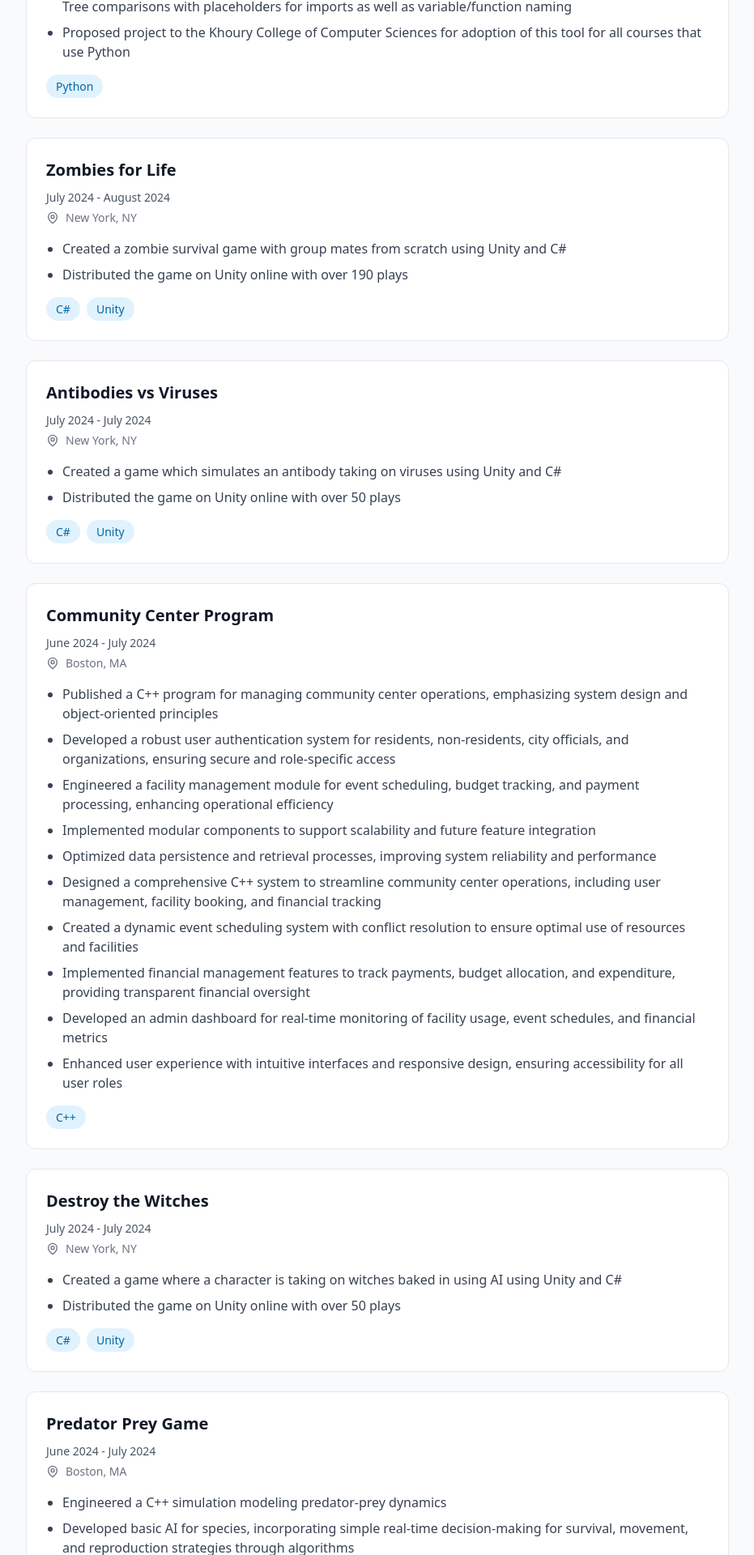
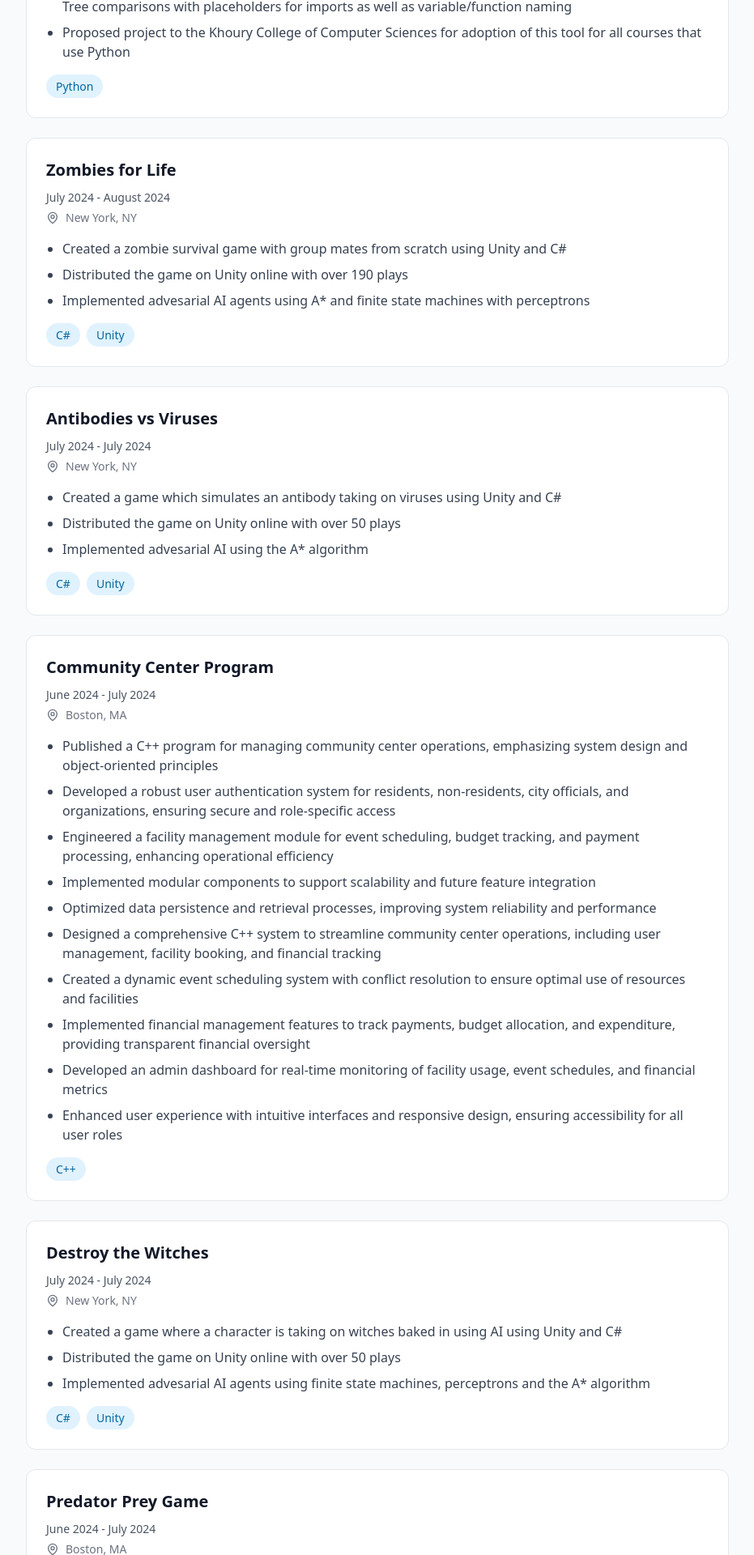
Before and after one commit to Tarif-Khan/tarif-khan.github.io, a React (Vite) app: page /projects in a window 1280 px wide. Shown: the part 445-2365 px from the top of the page at 81% size, without its empty margins (174-1105 px from the left). Built offline with nearby package versions, Linux system fonts and the light colour scheme.

Commit message:
Changes to descriptions

```diff
--- a/src/pages/Projects.tsx
+++ b/src/pages/Projects.tsx
@@ -26,6 +26,7 @@ const projectsData = [
     details: [
       "Created a zombie survival game with group mates from scratch using Unity and C#",
       "Distributed the game on Unity online with over 190 plays",
+      "Implemented advesarial AI agents using A* and finite state machines with perceptrons",
     ],
     skills: ["C#", "Unity"]
   },
@@ -38,6 +39,7 @@ const projectsData = [
     details: [
       "Created a game which simulates an antibody taking on viruses using Unity and C#",
       "Distributed the game on Unity online with over 50 plays",
+      "Implemented advesarial AI using the A* algorithm"
     ],
     skills: ["C#", "Unity"]
   },
@@ -70,6 +72,7 @@ const projectsData = [
     details: [
       "Created a game where a character is taking on witches baked in using AI using Unity and C#",
       "Distributed the game on Unity online with over 50 plays",
+      "Implemented advesarial AI agents using finite state machines, perceptrons and the A* algorithm"
     ],
     skills: ["C#", "Unity"]
   },
```
